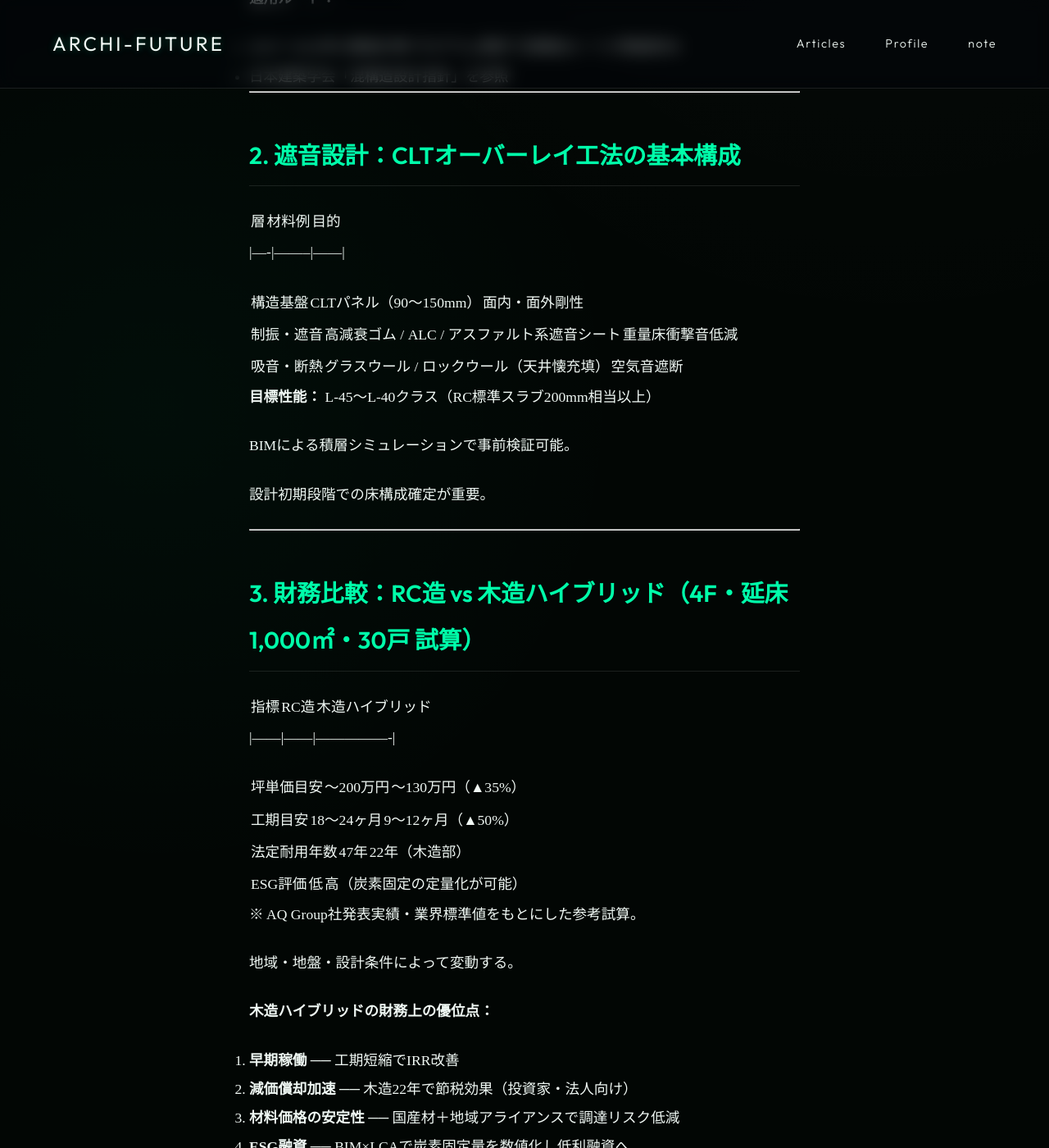
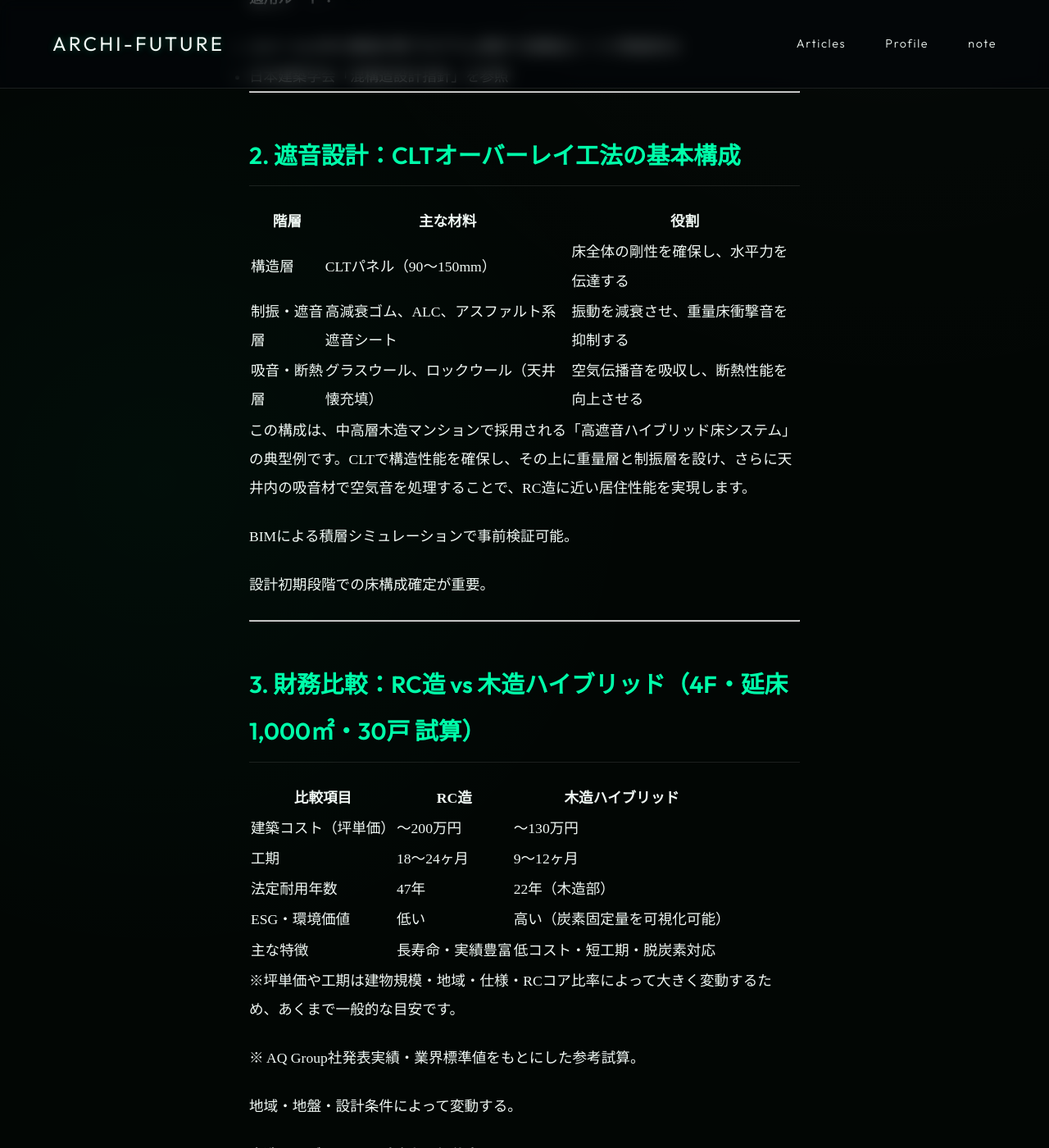
Before and after one commit to phity-j/wood0, a Jekyll site: the page built from _posts/2026-06-18-2026.md, in a window 1280 px wide and 1400 px high, scrolled down 1544 px. Shown: the whole window at 82% size. Built offline with Jekyll 4.4.1, drawn with Linux system fonts in a browser that asks for light colours; our own code applies the rules of GitHub Pages for plain Markdown files.

Commit message:
Update _posts/2026-06-18-2026.md (via Pages CMS)

```diff
--- a/_posts/2026-06-18-2026.md
+++ b/_posts/2026-06-18-2026.md
@@ -34,17 +34,15 @@ author: フィティ
 
 ## 2. 遮音設計：CLTオーバーレイ工法の基本構成
 
-| 層 | 材料例 | 目的 |
 
-|----|--------|------|
+| 階層 | 主な材料 | 役割 |
+| ------ | ---------------------- | -------------------- |
+| 構造層 | CLTパネル（90〜150mm） | 床全体の剛性を確保し、水平力を伝達する |
+| 制振・遮音層 | 高減衰ゴム、ALC、アスファルト系遮音シート | 振動を減衰させ、重量床衝撃音を抑制する |
+| 吸音・断熱層 | グラスウール、ロックウール（天井懐充填） | 空気伝播音を吸収し、断熱性能を向上させる |
 
-| 構造基盤 | CLTパネル（90〜150mm） | 面内・面外剛性 |
 
-| 制振・遮音 | 高減衰ゴム / ALC / アスファルト系遮音シート | 重量床衝撃音低減 |
-
-| 吸音・断熱 | グラスウール / ロックウール（天井懐充填） | 空気音遮断 |
-
-**目標性能：** L-45〜L-40クラス（RC標準スラブ200mm相当以上）
+この構成は、中高層木造マンションで採用される「高遮音ハイブリッド床システム」の典型例です。CLTで構造性能を確保し、その上に重量層と制振層を設け、さらに天井内の吸音材で空気音を処理することで、RC造に近い居住性能を実現します。
 
 BIMによる積層シミュレーションで事前検証可能。
 
@@ -54,17 +52,19 @@ BIMによる積層シミュレーションで事前検証可能。
 
 ## 3. 財務比較：RC造 vs 木造ハイブリッド（4F・延床1,000㎡・30戸 試算）
 
-| 指標 | RC造 | 木造ハイブリッド |
+|
 
-|------|------|----------------|
 
-| 坪単価目安 | 〜200万円 | 〜130万円（▲35%） |
+| 比較項目 | RC造 | 木造ハイブリッド |
+| ---------- | -------- | --------------- |
+| 建築コスト（坪単価） | ～200万円 | ～130万円 |
+| 工期 | 18～24ヶ月 | 9～12ヶ月 |
+| 法定耐用年数 | 47年 | 22年（木造部） |
+| ESG・環境価値 | 低い | 高い（炭素固定量を可視化可能） |
+| 主な特徴 | 長寿命・実績豊富 | 低コスト・短工期・脱炭素対応 |
 
-| 工期目安 | 18〜24ヶ月 | 9〜12ヶ月（▲50%） |
 
-| 法定耐用年数 | 47年 | 22年（木造部） |
-
-| ESG評価 | 低 | 高（炭素固定の定量化が可能） |
+※坪単価や工期は建物規模・地域・仕様・RCコア比率によって大きく変動するため、あくまで一般的な目安です。
 
 ※ AQ Group社発表実績・業界標準値をもとにした参考試算。
 
```
